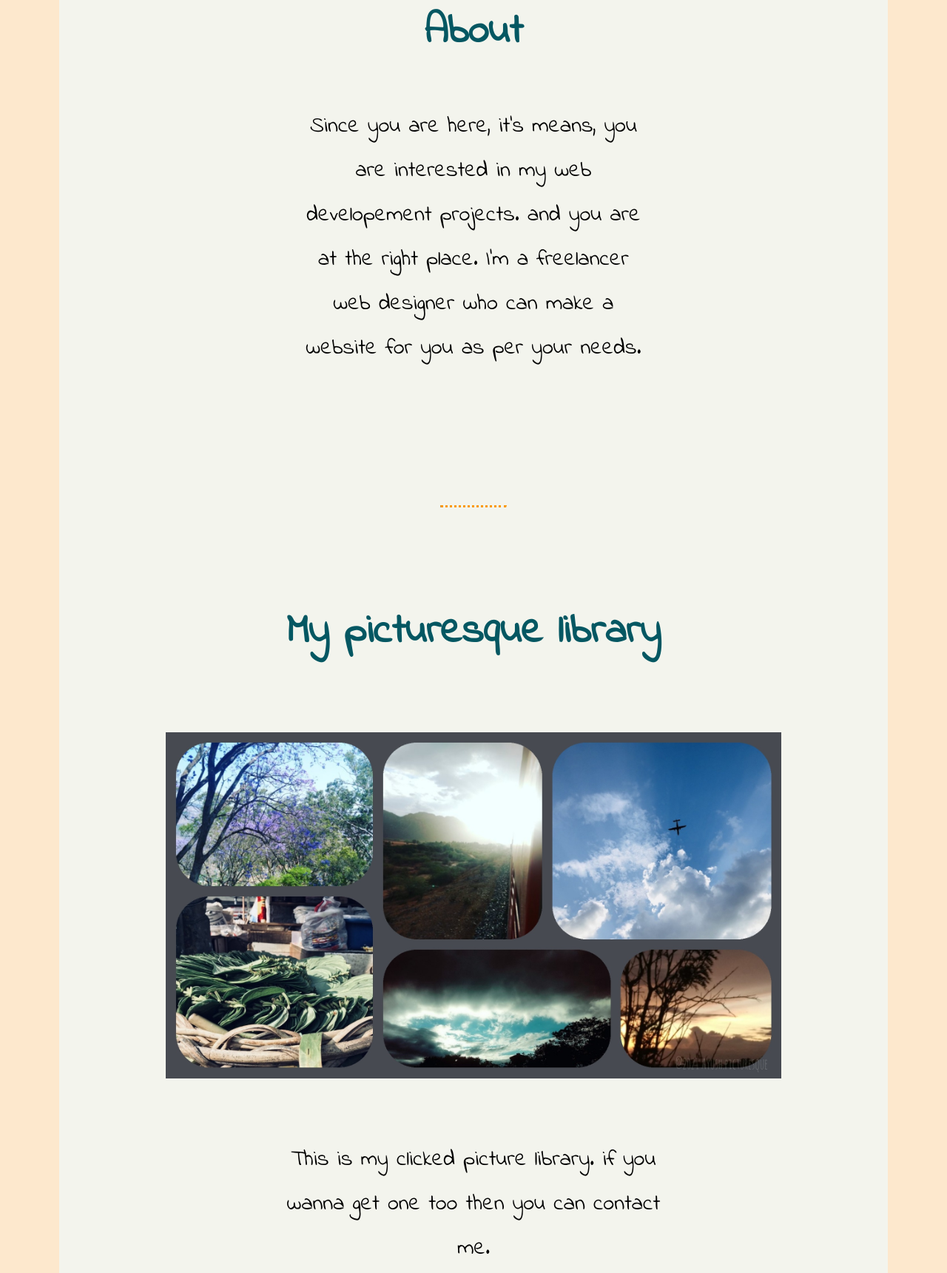
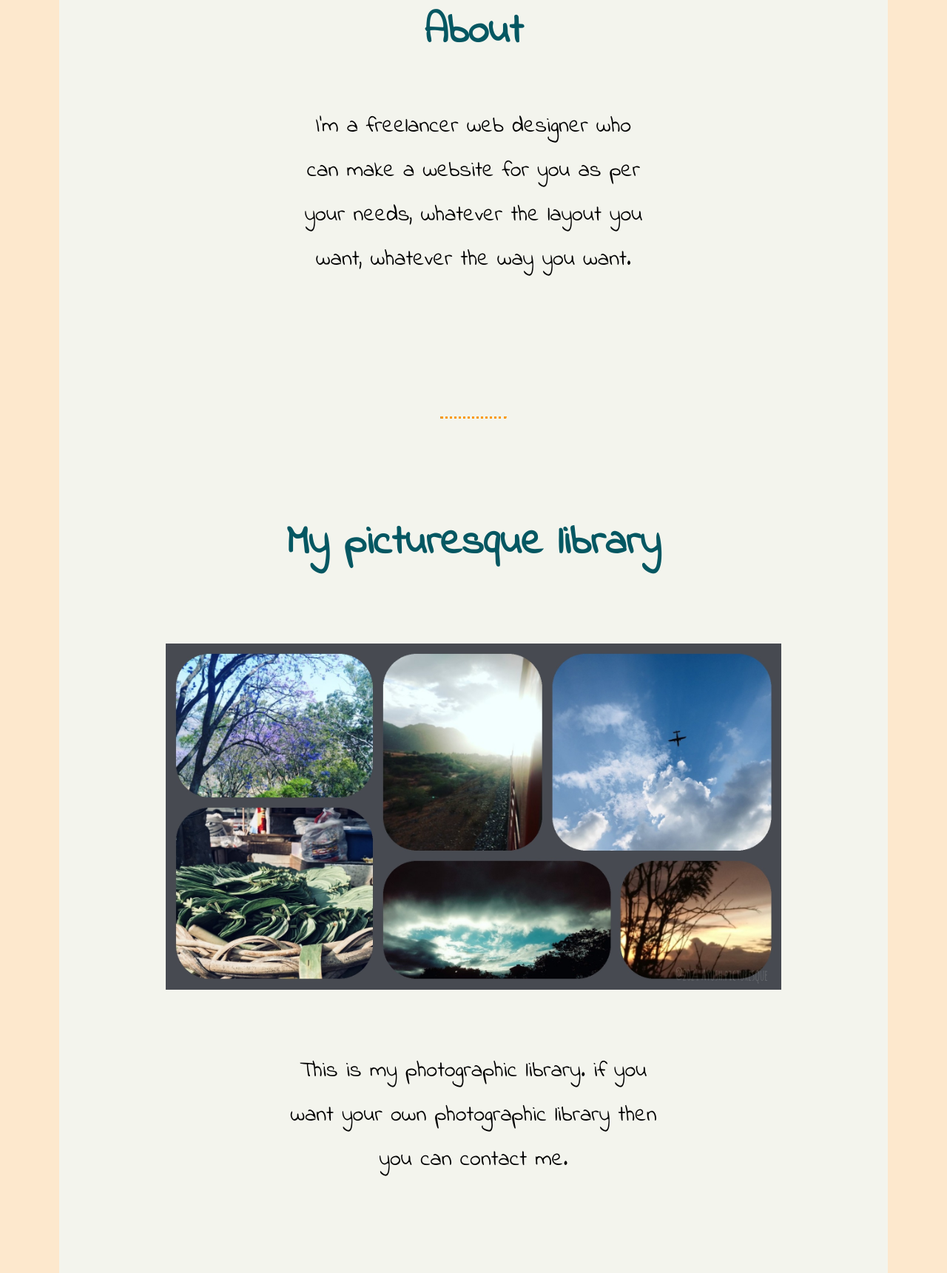
Before and after one commit to Ayush4398/personal-web-site, a plain HTML site: page index.html in a window 1280 px wide. Shown: the part 814-2535 px from the top of the page at 74% size. Drawn offline with Linux system fonts and the light colour scheme.

Commit message:
Update index.html

```diff
--- a/index.html
+++ b/index.html
@@ -52,9 +52,8 @@
 
     <h2>About</h2>
     <div class="panch">
-      <p class="para1">Since you are here, it's means, you are interested in my web developement projects.
-        and you are at the right place. I'm a freelancer web designer who
-        can make a website for you as per your needs. </p>
+      <p class="para1">I'm a freelancer web designer who
+        can make a website for you as per your needs, whatever the layout you want, whatever the way you want. </p>
     </div>
     <br><br><br>
     <hr>
@@ -69,8 +68,8 @@
     </a>
     <br><br><br><br>
 
-    <p class="para1">This is my clicked picture library.
-      if you wanna get one too then you can contact me. </p>
+    <p class="para1">This is my photographic library.
+      if you want your own photographic library then you can contact me. </p>
     <br><br><br>
     <hr>
     <br><br><br><br><br>
```
